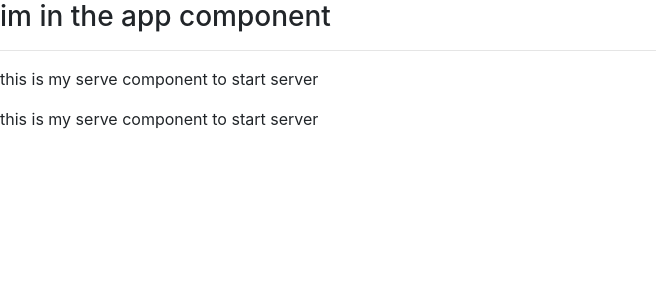
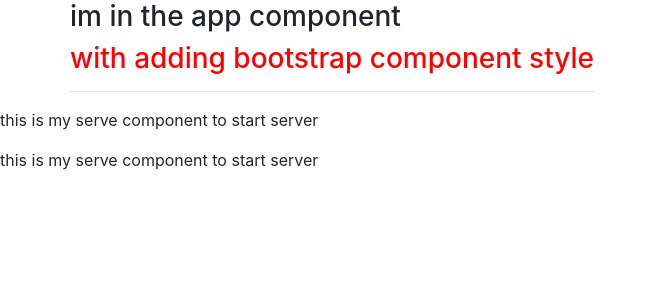
Before and after one commit to agungTuanany/angularBootCamp, an Angular app: page / in a window 1280 px wide. Shown: the top 300 px of the page, without its empty margins (0-656 px from the left). Built offline with nearby package versions, Linux system fonts and the light colour scheme.

Commit message:
exercising with template and styles

```diff
--- a/src/app/app.component.css
+++ b/src/app/app.component.css
@@ -0,0 +1,7 @@
+h3 {
+    color : darkblue;
+}
+
+.h3-2 {
+    color : lightblue;
+}
--- a/src/app/app.component.html
+++ b/src/app/app.component.html
@@ -1,4 +1,12 @@
-<h3>im in the app component</h3>
-<hr>
+
+<div class=container>
+    <div class="row">
+        <div class="col-xs-12">
+            <h3>im in the app component</h3>
+            <h3 class=h3-2>with adding bootstrap component style</h3>
+            <hr>
+        </div>
+    </div>
+</div>
 
 <app-servers></app-servers>
--- a/src/app/app.component.ts
+++ b/src/app/app.component.ts
@@ -3,7 +3,13 @@
 @Component({
   selector: 'app-root',
   templateUrl: './app.component.html',
-  styleUrls: ['./app.component.css']
+  // styleUrls: ['./app.component.css']
+  styles: [`
+  .h3-2 {
+    color: red;
+  }
+
+  `]
 })
 export class AppComponent {
 
--- a/src/app/servers/servers.component.ts
+++ b/src/app/servers/servers.component.ts
@@ -2,7 +2,10 @@
 
 @Component({
   selector: 'app-servers',
-  templateUrl: './servers.component.html',
+  // templateUrl: './servers.component.html'
+  template: `
+  <app-server></app-server>
+  <app-server></app-server>`,
   styleUrls: ['./servers.component.css']
 })
 export class ServersComponent implements OnInit {
```
